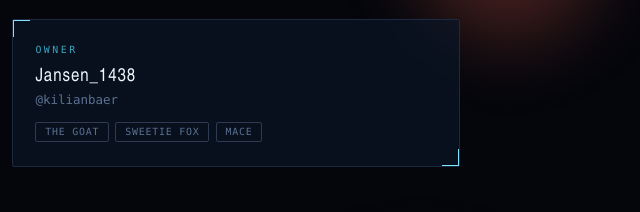
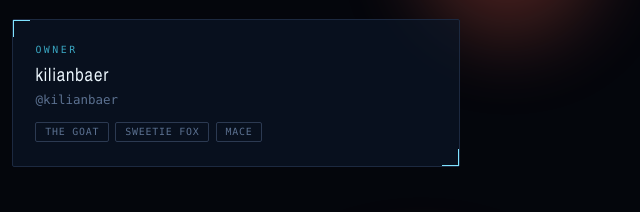
Before and after one commit to mintsandbananasyaya-sys/Project-Beacon, a website: page public/credits.html in a window 1280 px wide. Shown: the part 283-495 px from the top of the page, 636-1276 px from the left. Drawn offline with Linux system fonts and the light colour scheme.

Commit message:
Update credits.html

```diff
--- a/public/credits.html
+++ b/public/credits.html
@@ -222,7 +222,7 @@
       </div>
       <div class="credit-card">
         <span class="credit-role">Owner</span>
-        <p class="credit-name">Jansen_1438</p>
+        <p class="credit-name">kilianbaer</p>
         <p class="credit-handle">@kilianbaer</p>
         <div class="credit-tags">
           <span class="tag-chip">the GOAT</span>
```
